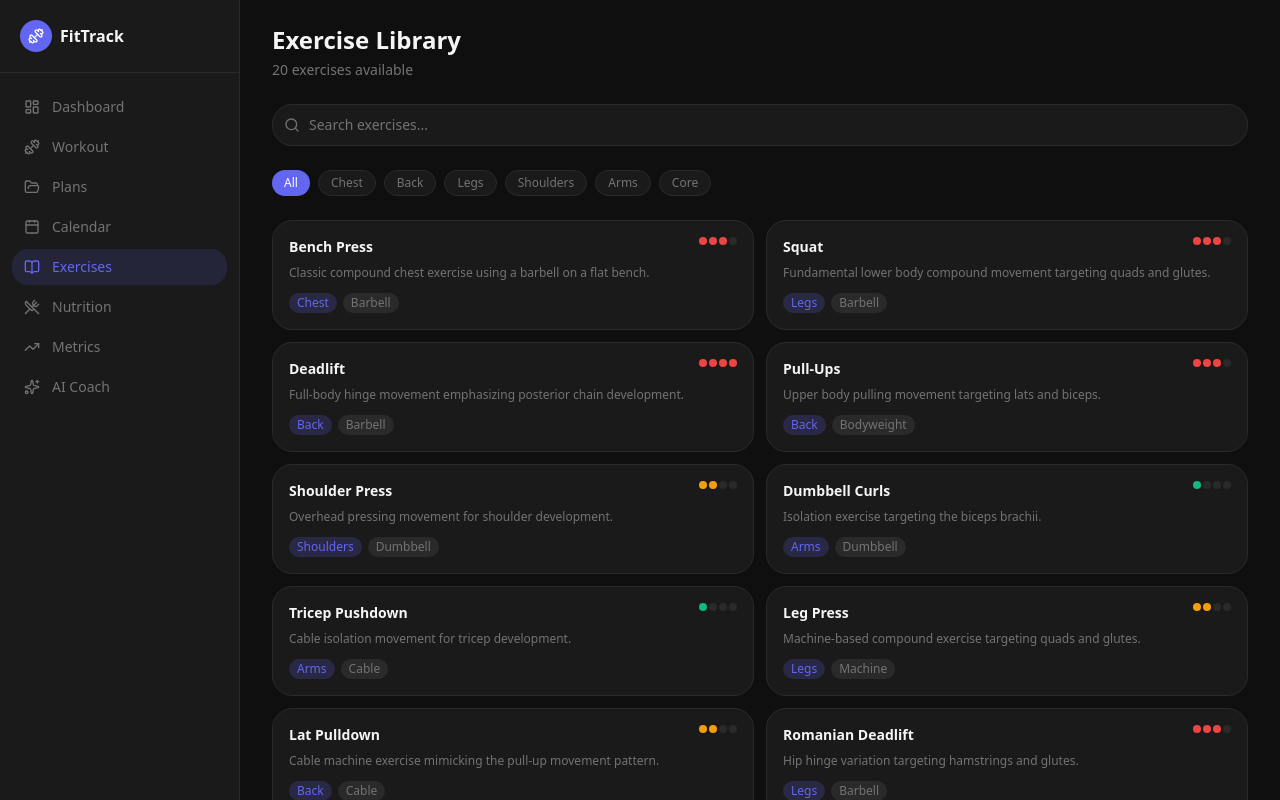
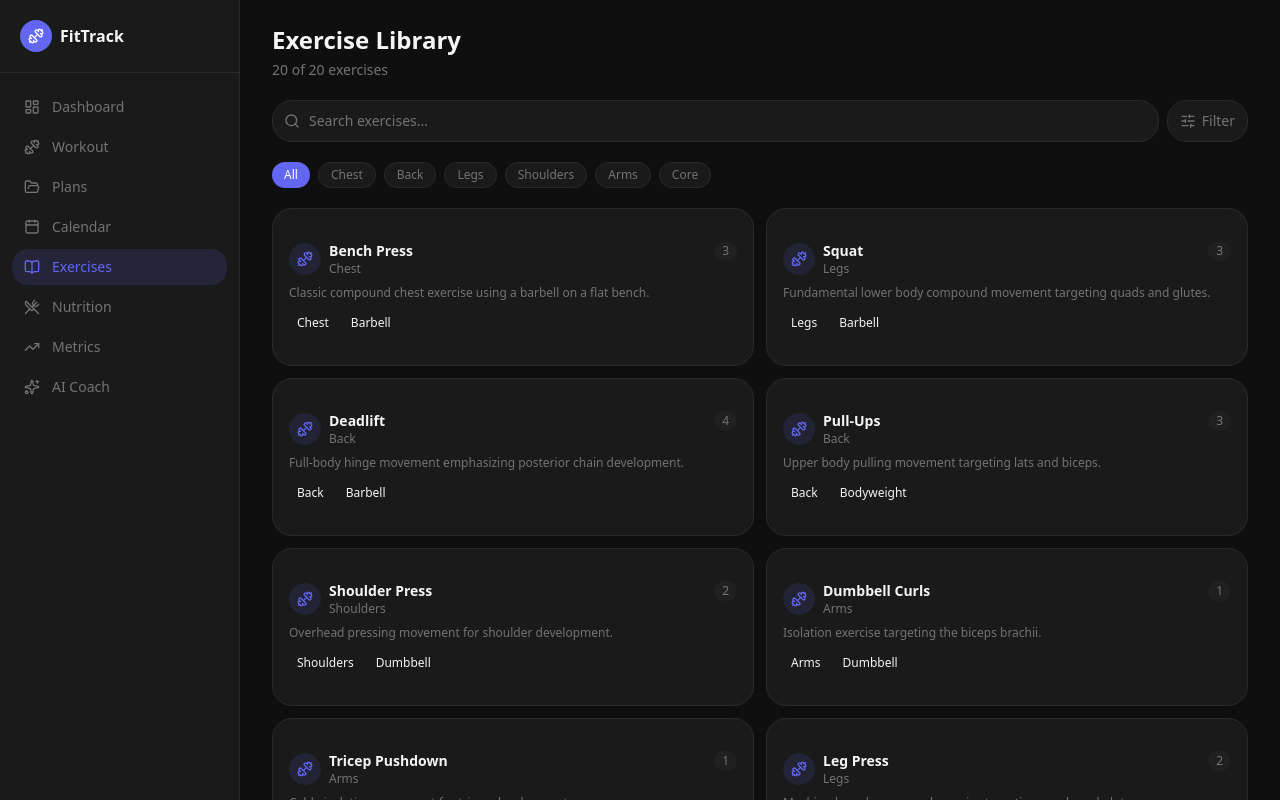
Before and after one commit to Leon-Kuehn/fitness-app, a Next.js app: page /fitness-app/exercises in a window 1280 px wide. Shown: the top 800 px of the page. Built offline with nearby package versions, Linux system fonts and the light colour scheme.

Commit message:
feat(exercises): difficulty filter, collapsible filter panel, improved card design

```diff
--- a/src/app/exercises/page.tsx
+++ b/src/app/exercises/page.tsx
@@ -1,34 +1,44 @@
 "use client";
 import { useState } from "react";
-import { Search } from "lucide-react";
+import { Search, Dumbbell, SlidersHorizontal } from "lucide-react";
 import { Card, CardContent } from "@/components/ui/card";
 import { Badge } from "@/components/ui/badge";
 import { mockExercises } from "@/lib/mock-data";
 
 const muscleGroups = ["All", "Chest", "Back", "Legs", "Shoulders", "Arms", "Core"];
+const difficulties = ["All", "Beginner", "Intermediate", "Advanced"];
 
-const difficultyColors = ["#10b981", "#f59e0b", "#ef4444"];
+const difficultyConfig: Record<string, { color: string; bg: string }> = {
+  Beginner: { color: "#10b981", bg: "#10b98115" },
+  Intermediate: { color: "#f59e0b", bg: "#f59e0b15" },
+  Advanced: { color: "#ef4444", bg: "#ef444415" },
+};
 
 export default function ExercisesPage() {
   const [search, setSearch] = useState("");
   const [selectedGroup, setSelectedGroup] = useState("All");
+  const [selectedDifficulty, setSelectedDifficulty] = useState("All");
+  const [showFilters, setShowFilters] = useState(false);
 
   const filtered = mockExercises.filter((ex) => {
-    const matchSearch = ex.name.toLowerCase().includes(search.toLowerCase()) ||
+    const matchSearch =
+      ex.name.toLowerCase().includes(search.toLowerCase()) ||
       ex.muscleGroup.toLowerCase().includes(search.toLowerCase());
     const matchGroup = selectedGroup === "All" || ex.muscleGroup === selectedGroup;
-    return matchSearch && matchGroup;
+    const matchDiff = selectedDifficulty === "All" || ex.difficulty === selectedDifficulty;
+    return matchSearch && matchGroup && matchDiff;
   });
 
   return (
-    <div className="space-y-6">
+    <div className="space-y-5">
       <div>
         <h1 className="text-2xl font-bold text-[#f5f5f5]">Exercise Library</h1>
-        <p className="text-sm text-[#737373] mt-1">{mockExercises.length} exercises available</p>
+        <p className="text-sm text-[#737373] mt-1">{filtered.length} of {mockExercises.length} exercises</p>
       </div>
 
-      {/* Search */}
-      <div className="relative">
+      {/* Search + Filter toggle */}
+      <div className="flex gap-2">
+        <div className="relative flex-1">
           <Search className="absolute left-3 top-1/2 -translate-y-1/2 h-4 w-4 text-[#737373]" />
           <input
             type="text"
@@ -38,8 +48,18 @@
             className="w-full rounded-xl bg-[#1a1a1a] border border-[#2a2a2a] pl-9 pr-4 py-2.5 text-sm text-[#f5f5f5] placeholder:text-[#737373] outline-none focus:border-[#6366f1] transition-colors"
           />
         </div>
+        <button
+          onClick={() => setShowFilters((f) => !f)}
+          className={`flex items-center gap-1.5 px-3 py-2 rounded-xl border text-sm font-medium transition-colors ${
+            showFilters ? "bg-[#6366f1] border-[#6366f1] text-white" : "bg-[#1a1a1a] border-[#2a2a2a] text-[#737373] hover:text-[#f5f5f5]"
+          }`}
+        >
+          <SlidersHorizontal className="h-4 w-4" />
+          Filter
+        </button>
+      </div>
 
-      {/* Filter chips */}
+      {/* Muscle group chips */}
       <div className="flex flex-wrap gap-2">
         {muscleGroups.map((group) => (
           <button
@@ -56,39 +76,66 @@
         ))}
       </div>
 
-      {/* Exercise Grid */}
-      <div className="grid gap-3 sm:grid-cols-2">
-        {filtered.map((exercise) => (
-          <Card key={exercise.id}>
-            <CardContent>
-              <div className="flex items-start justify-between mb-2">
-                <p className="text-sm font-semibold text-[#f5f5f5]">{exercise.name}</p>
-                <div className="flex gap-0.5 ml-2 shrink-0">
-                  {Array.from({ length: 4 }).map((_, i) => (
-                    <div
-                      key={i}
-                      className="h-2 w-2 rounded-full"
-                      style={{
-                        backgroundColor: i < exercise.difficulty
-                          ? difficultyColors[Math.min(exercise.difficulty - 1, 2)]
-                          : "#2a2a2a",
-                      }}
-                    />
+      {/* Difficulty filter (collapsible) */}
+      {showFilters && (
+        <div className="space-y-2">
+          <p className="text-xs font-medium text-[#737373] uppercase tracking-wide">Difficulty</p>
+          <div className="flex gap-2">
+            {difficulties.map((d) => (
+              <button
+                key={d}
+                onClick={() => setSelectedDifficulty(d)}
+                className={`rounded-full px-3 py-1 text-xs font-medium transition-colors border ${
+                  selectedDifficulty === d
+                    ? "bg-[#6366f1] border-[#6366f1] text-white"
+                    : "bg-[#1a1a1a] border-[#2a2a2a] text-[#737373] hover:text-[#f5f5f5]"
+                }`}
+              >
+                {d}
+              </button>
             ))}
           </div>
         </div>
+      )}
+
+      {/* Exercise Grid */}
+      <div className="grid grid-cols-1 md:grid-cols-2 gap-3">
+        {filtered.map((exercise) => {
+          const diff = difficultyConfig[exercise.difficulty] ?? { color: "#737373", bg: "#73737315" };
+          return (
+            <Card key={exercise.name} className="hover:border-[#6366f130] transition-colors cursor-pointer">
+              <CardContent className="pt-4 pb-4">
+                <div className="flex items-start justify-between mb-2">
+                  <div className="flex items-center gap-2">
+                    <div className="flex h-8 w-8 items-center justify-center rounded-lg bg-[#6366f120]">
+                      <Dumbbell className="h-4 w-4 text-[#6366f1]" />
+                    </div>
+                    <div>
+                      <p className="text-sm font-semibold text-[#f5f5f5]">{exercise.name}</p>
+                      <p className="text-xs text-[#737373]">{exercise.muscleGroup}</p>
+                    </div>
+                  </div>
+                  <span
+                    className="text-xs font-medium px-2 py-0.5 rounded-full"
+                    style={{ color: diff.color, backgroundColor: diff.bg }}
+                  >
+                    {exercise.difficulty}
+                  </span>
+                </div>
                 <p className="text-xs text-[#737373] mb-3 line-clamp-2">{exercise.description}</p>
-              <div className="flex flex-wrap gap-1.5">
-                <Badge variant="default">{exercise.muscleGroup}</Badge>
-                <Badge variant="muted">{exercise.equipment}</Badge>
+                <div className="flex items-center gap-1.5">
+                  <Badge variant="outline" className="text-xs">{exercise.muscleGroup}</Badge>
+                  <Badge variant="outline" className="text-xs">{exercise.equipment}</Badge>
                 </div>
               </CardContent>
             </Card>
-        ))}
+          );
+        })}
         {filtered.length === 0 && (
-          <div className="col-span-2 py-12 text-center text-[#737373]">
-            <Search className="h-8 w-8 mx-auto mb-2 opacity-40" />
+          <div className="col-span-2 text-center py-12 text-[#737373]">
+            <Dumbbell className="h-10 w-10 mx-auto mb-3 opacity-30" />
             <p className="text-sm">No exercises found</p>
+            <p className="text-xs mt-1">Try adjusting your search or filters</p>
           </div>
         )}
       </div>
```
Lines whose indentation alone changed are shown as unchanged.
